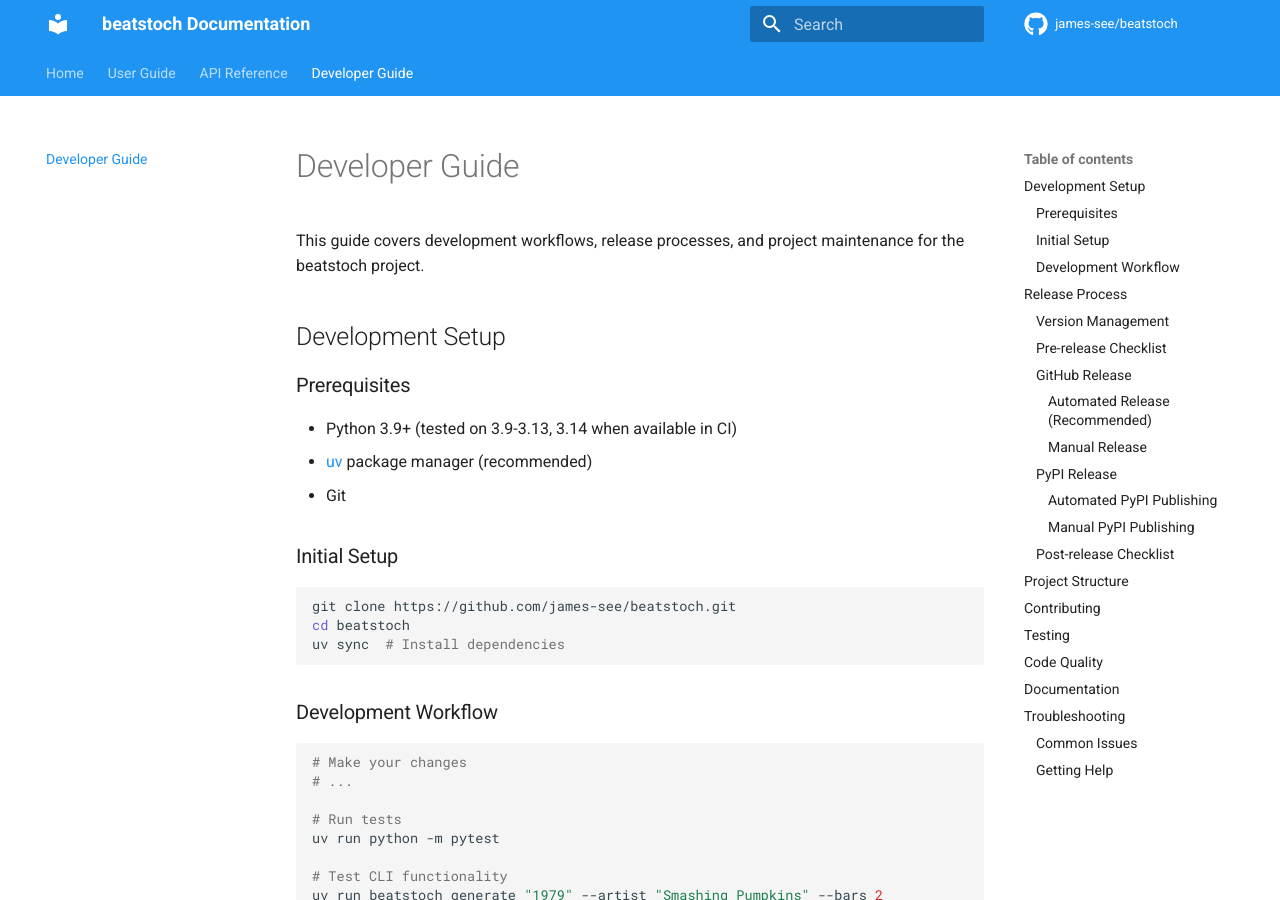
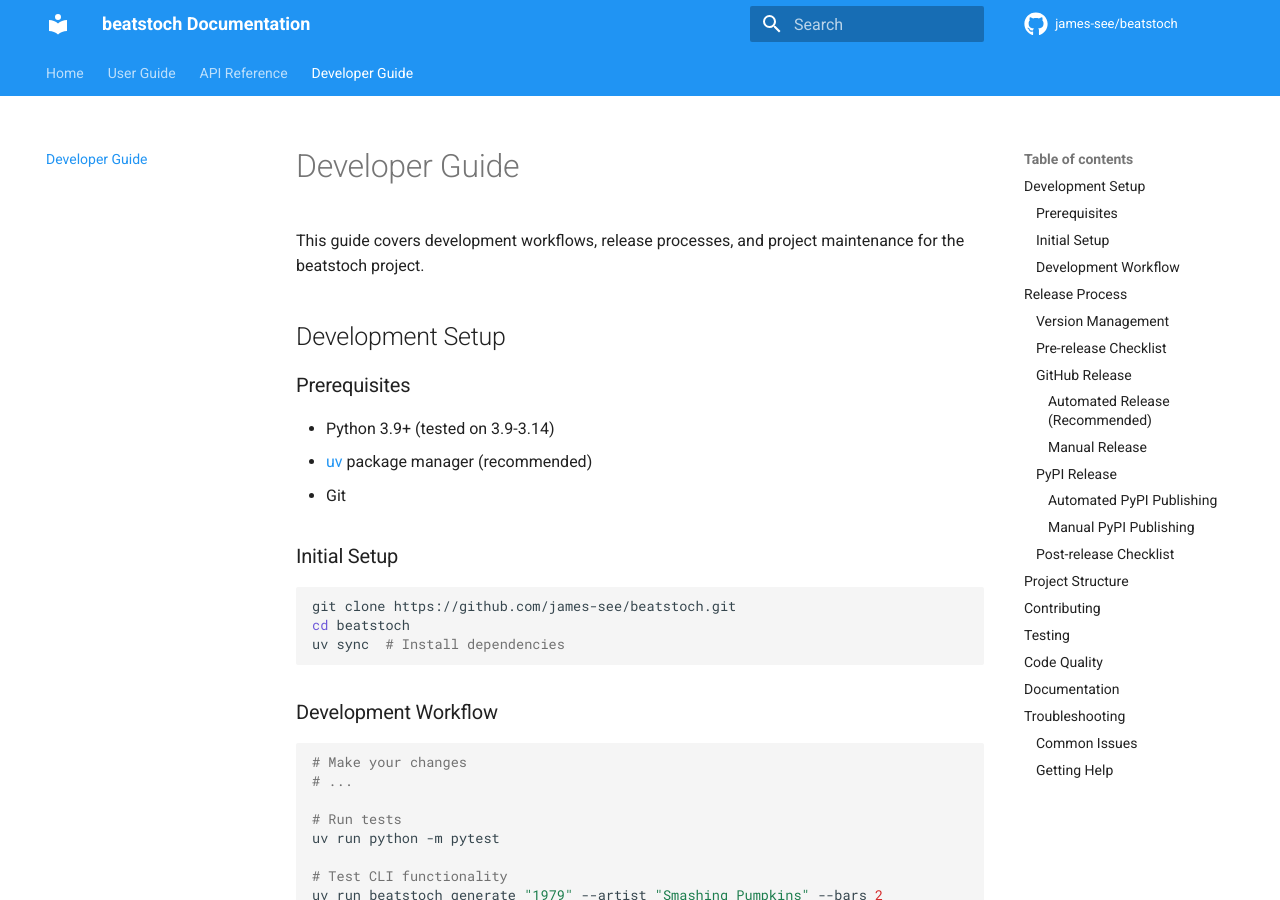
Before and after one commit to james-see/beatstoch, an MkDocs documentation site: the page built from docs/developer-guide.md, in a window 1280 px wide and 900 px high. Built offline with MkDocs 1.6.1 and Material for MkDocs 9.7.7, drawn with Linux system fonts in a browser that asks for light colours; comment, search, counter and statistics services are not loaded.

Commit message:
Add Python 3.14 support using allow-prereleases in GitHub Actions
- Added Python 3.14 back to CI matrix for both test and build jobs
- Used allow-prereleases: true in actions/setup-python@v4
- Updated documentation to show Python 3.9-3.14 testing
- Leverages actions/setup-python's prerelease support for new Python versions

```diff
--- a/docs/developer-guide.md
+++ b/docs/developer-guide.md
@@ -5,7 +5,7 @@ This guide covers development workflows, release processes, and project maintena
 ## Development Setup
 
 ### Prerequisites
-- Python 3.9+ (tested on 3.9-3.13, 3.14 when available in CI)
+- Python 3.9+ (tested on 3.9-3.14)
 - [uv](https://github.com/astral-sh/uv) package manager (recommended)
 - Git
 
```
Also changed, not shown: README.md (+1 -1 lines), 1 other file.
